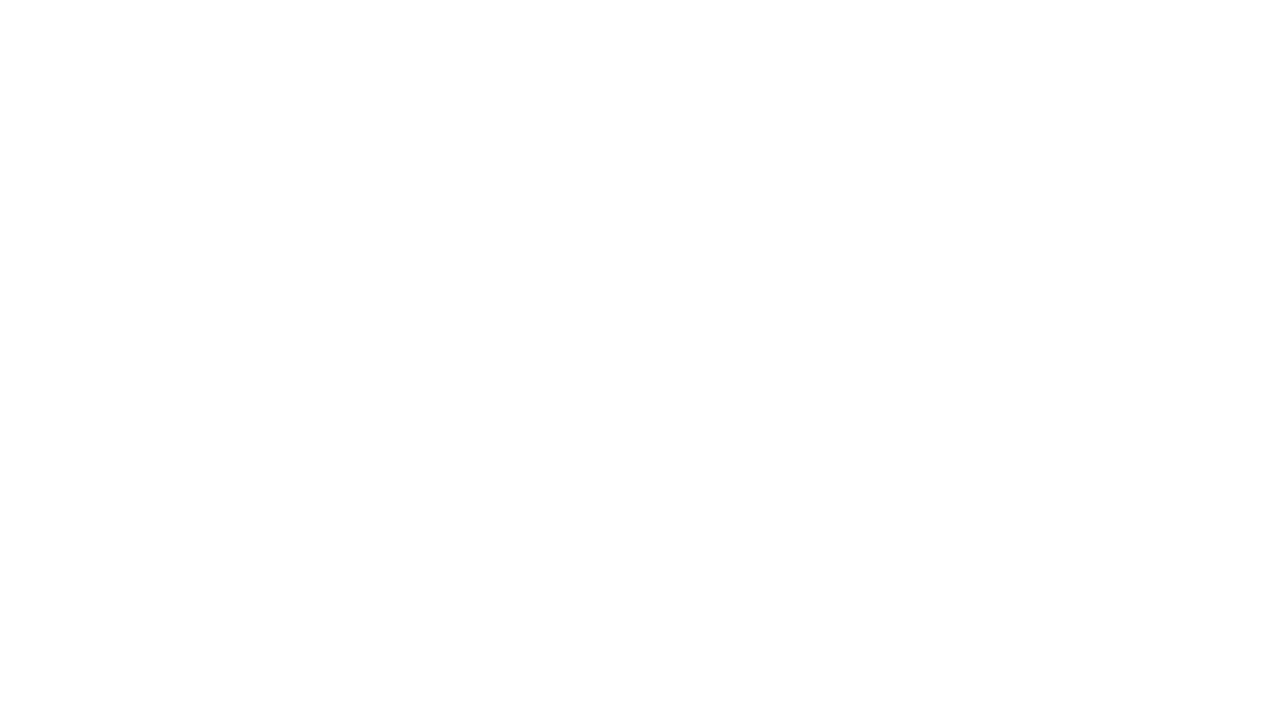
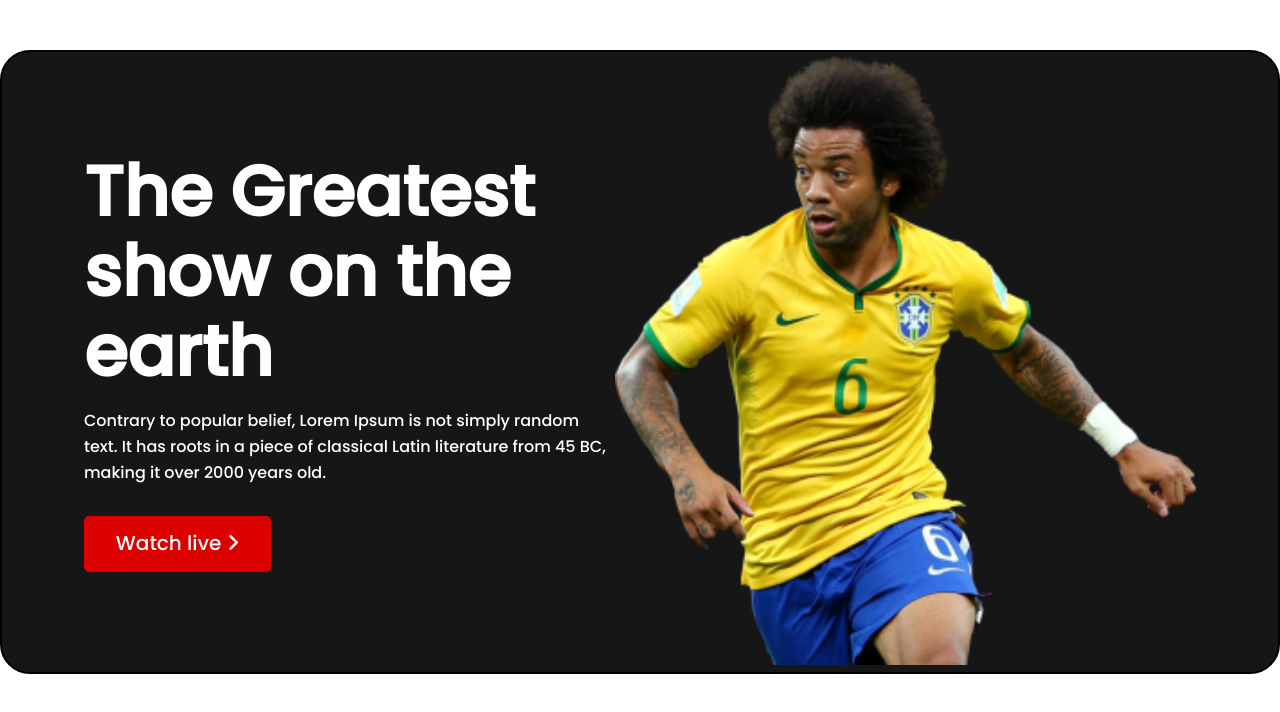
Before and after one commit to Alok52682/Assignment-2, a plain HTML site: page index.html in a window 1280 px wide. Drawn offline with Linux system fonts and the light colour scheme.

Commit message:
top banner complete

```diff
--- a/index.html
+++ b/index.html
@@ -5,6 +5,10 @@
     <meta charset="UTF-8">
     <meta http-equiv="X-UA-Compatible" content="IE=edge">
     <meta name="viewport" content="width=device-width, initial-scale=1.0">
+    <!--------------
+      font awesome
+    ---------------->
+    <script src="https://kit.fontawesome.com/eb3efba667.js" crossorigin="anonymous"></script>
     <title>World Cup</title>
     <!----------
       stylesheet
@@ -13,7 +17,27 @@
 </head>
 
 <body>
+    <main>
+        <section class="top-banner">
+            <div class="banner-info">
+                <div>
+                    <h2 class="topbanner-headding">The Greatest show on the earth</h2>
+                </div>
+                <div class="topbanner-discription">
+                    <p>Contrary to popular belief, Lorem Ipsum is not simply
+                        random text. It has roots in a piece of classical Latin literature from 45 BC, making it over
+                        2000 years old.</p>
+                </div>
+                <div class="live-link">
+                    <p><a href="">Watch live <i class="fa-solid fa-angle-right"></i></a></p>
+                </div>
+            </div>
 
+            <div class="banner-image">
+                <img src="images/Banner Image.png" alt="">
+            </div>
+        </section>
+    </main>
 </body>
 
 </html>
--- a/styles/style.css
+++ b/styles/style.css
@@ -0,0 +1,98 @@
+/* fonts */
+@import url('https://fonts.googleapis.com/css2?family=Inter&family=Lobster&family=PT+Serif&family=Poppins:wght@500&family=Roboto:wght@500&display=swap');
+
+body {
+    margin: 0;
+    padding: 0;
+    font-family: 'Poppins';
+
+}
+
+/*------------------
+  main part styles
+-------------------*/
+main {
+    display: flex;
+    justify-content: center;
+}
+
+/*-----------------
+   Banner styles
+-------------------*/
+.top-banner {
+    display: flex;
+    justify-content: center;
+    align-items: center;
+    border: 2px solid black;
+    width: 1321px;
+    background: #161616;
+    border-radius: 30px;
+    margin-top: 50px;
+    margin-bottom: 130px;
+}
+
+.banner-info {
+    width: 531px;
+    /* margin: 111px 24px 111px 106px; */
+}
+
+.topbanner-headding {
+    font-weight: 700;
+    font-size: 70px;
+    line-height: 80px;
+    color: #FFFFFF;
+    margin-top: 0px;
+    margin-bottom: 4px;
+}
+
+.topbanner-discription {
+    font-weight: 400;
+    font-size: 16px;
+    line-height: 26px;
+    color: #FFFFFF;
+    margin-bottom: 30px;
+}
+
+
+.live-link {
+    display: flex;
+    text-align: center;
+    justify-content: center;
+    height: 56px;
+    border-radius: 5px;
+    animation-name: example;
+    animation-duration: 5s;
+    animation-iteration-count: infinite;
+}
+
+.live-link p a {
+    color: #FFFFFF;
+    font-weight: 400;
+    font-size: 20px;
+    line-height: 23px;
+    text-decoration: none;
+    padding: 16px 25px;
+}
+
+@keyframes example {
+    0% {
+        background-color: #DD0000;
+        width: 187px;
+    }
+
+    50% {
+        background-color: orangered;
+        width: 250px;
+    }
+
+    100% {
+        background-color: #DD0000;
+        width: 187px;
+    }
+
+}
+
+.banner-image img {
+    width: 581px;
+    height: 613px;
+}
```
